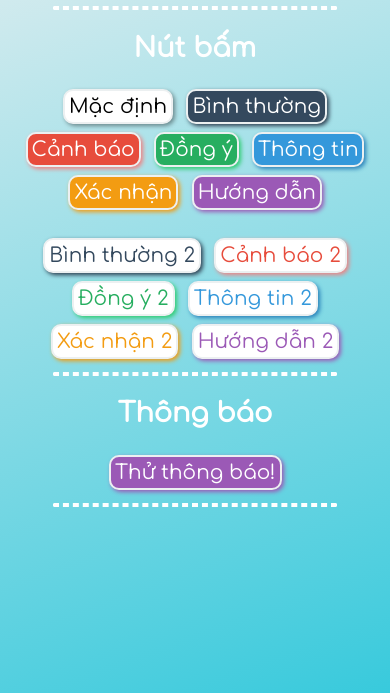
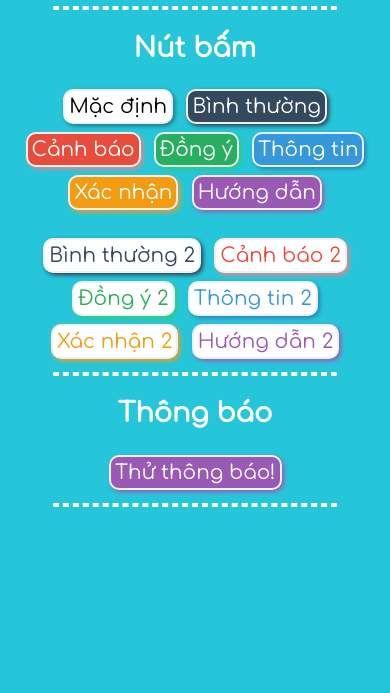
Before and after one commit to cuduy197/parse-express, a website: page public/index.html in a window 390 px wide. Shown: the part 151-844 px from the top of the page. Drawn offline with Linux system fonts and the light colour scheme.

Commit message:
Update cloud code, publish page :star2:

```diff
--- a/public/assets/style.css
+++ b/public/assets/style.css
@@ -21,15 +21,17 @@ body {
     text-align: center;
     font-family: 'Comfortaa', sans-serif;
     font-size: 18px;
-    color: black !important;
-    background: linear-gradient(-200deg, #ecf0f1, #26c6da);
-    background-size: 110% 110%;
+    color: black;
+    background: linear-gradient(-230deg, #ecf0f1, #26c6da);
+    background-size: 100% 100%;
 }
 
-
-/*
- @media screen and (min-width: 900px) {}
- */
+@media screen and (max-width: 900px) {
+    body {
+        background: #26c6da;
+        background-size: 100% 100%;
+    }
+}
 
 
 /*
@@ -147,11 +149,6 @@ button {
 }
 
 button:hover {
-    /*
-      transform: scale(1.03, 1.03);
-    background-color: rgb(142, 68, 173);
-    color: white;
-    padding: .3em;*/
     border: solid 2px #2c3e50;
     box-shadow: 4px 4px 6px #2c3e50;
     cursor: pointer;
@@ -166,13 +163,6 @@ a:hover {
     border-radius: 5px;
     background-color: white;
     color: black;
-}
-
-
-/* Button effect push */
-
-button:active {
-    transform: translateY(4px) scale(0.9, 0.9);
 }
 
 
@@ -214,6 +204,13 @@ button:after {
 
 button:focus:not(:active)::after {
     animation: ripple .75s ease-out;
+}
+
+
+/* Button effect push */
+
+button:active {
+    transform: translateY(4px) scale(0.9, 0.9);
 }
 
 .normal {
--- a/public/index.html
+++ b/public/index.html
@@ -29,7 +29,7 @@
         <hr>
         <div class="animated fadeInLeft">
             <h2 style="color: white">Nút bấm</h2>
-            <button class="animated zoomIn">Mặc định </button>
+            <button class="">Mặc định </button>
             <button class="normal">Bình thường</button>
             <button class="danger">Cảnh báo</button>
             <button class="success">Đồng ý</button>
```
